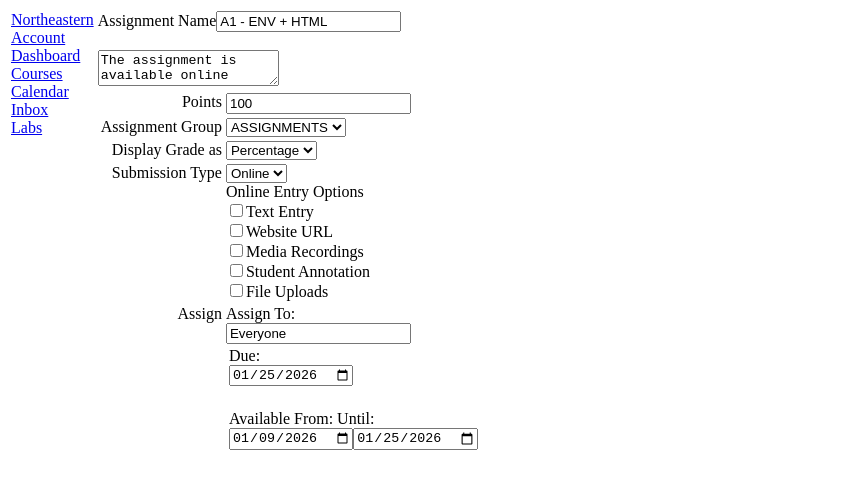
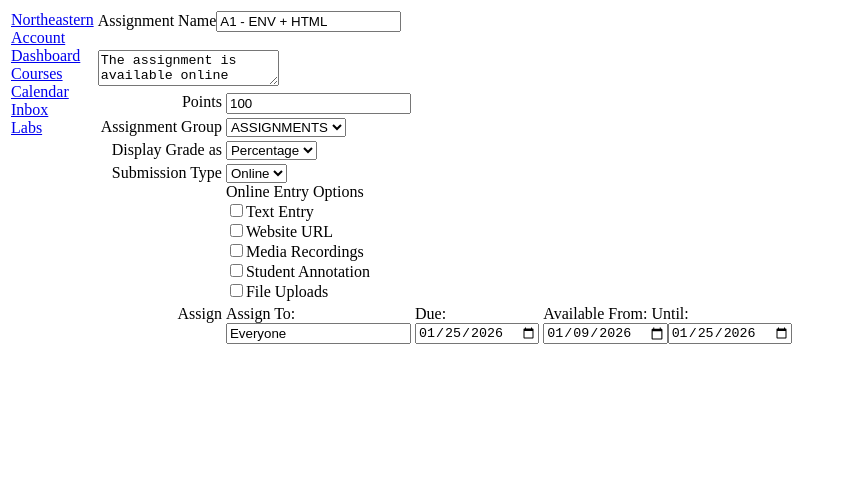
Before and after one commit to aidanroche3/kambaz-next-js, a Next.js app: page /courses/1234/assignments/123 in a window 1280 px wide. Shown: the top 488 px of the page, without its empty margins (0-844 px from the left). Built offline with nearby package versions, Linux system fonts and the light colour scheme.

Commit message:
Fix assignment page errors

```diff
--- a/app/(kambaz)/courses/[cid]/assignments/[aid]/page.tsx
+++ b/app/(kambaz)/courses/[cid]/assignments/[aid]/page.tsx
@@ -11,6 +11,7 @@ export default function AssignmentEditor() {
       />
       <br />
       <table>
+        <tbody>
           <tr>
             <td align="right" valign="top">
               <label htmlFor="wd-points">Points</label>
@@ -99,13 +100,12 @@ export default function AssignmentEditor() {
               <label htmlFor="wd-assign-to">Assign To:</label>
               <br></br>
               <input type="text" defaultValue="Everyone" id="wd-assign-to" />
-            <br></br>
+            </td>
             <td>
               <label htmlFor="wd-due-date"> Due: </label>
               <br></br>
               <input type="date" defaultValue="2026-01-25" id="wd-due-date" />
             </td>
-            <br></br>
             <td>
               <label htmlFor="wd-available-from"> Available From: </label>
               <label htmlFor="wd-available-until"> Until: </label>
@@ -121,8 +121,8 @@ export default function AssignmentEditor() {
                 id="wd-available-until"
               />
             </td>
-          </td>
           </tr>
+        </tbody>
       </table>
     </div>
   );
```
Lines whose indentation alone changed are shown as unchanged.
